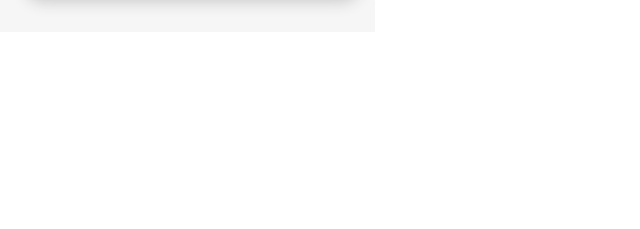
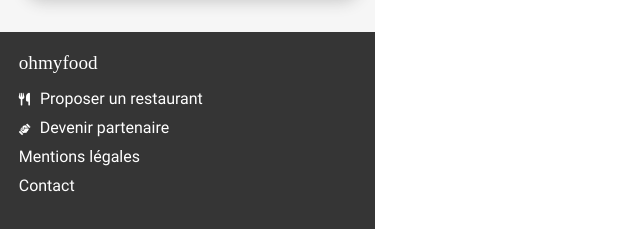
Before and after one commit to Vincmza/VincentManzanera_3_08062021, a website: page index.html in a window 1280 px wide. Shown: the part 2033-2262 px from the top of the page, without its empty margins (0-640 px from the left). Before the commit the page ends 2065 px from the top, so only its background shows below. Drawn offline with Linux system fonts and the light colour scheme; a web font is replaced by a local one.

Commit message:
footer:set up html and scss footer

```diff
--- a/index.html
+++ b/index.html
@@ -109,9 +109,17 @@
               </a>
         </div>
     </main>
+
+    <!-- FOOTER -->
+
     <footer>
-
+        <span class="footer-title">ohmyfood</span>
+        <ul class="footer-infos">
+            <li><i class="fas fa-utensils footer-infos__icon"></i>Proposer un restaurant</li>
+            <li><i class="fas fa-handshake footer-infos__icon--rotate"></i>Devenir partenaire</li>
+            <li>Mentions légales</li>
+            <li><a href="mailto:contact@ohmyfood.fr">Contact</a></li>
+        </ul>
     </footer>
-
 </body>
 </html>
--- a/sass/layout/_footer.scss
+++ b/sass/layout/_footer.scss
@@ -0,0 +1,43 @@
+footer {
+    width:375px;
+    height:197px;
+    //border:1px solid black;
+    display:flex;
+    flex-direction:column;
+    align-items:center;
+    background-color:rgb(53, 53, 53);
+    color: white;
+    .footer-title {
+      width:90%;
+      margin-top:20px;
+      font-family: 'Shrikhand';
+      font-size:1.2em;
+    }
+    .footer-infos {
+      list-style-type: none;
+      display:flex;
+      flex-direction:column;
+      padding-left:0px;
+      margin-top:15px;
+      width:90%;
+      @include get-roboto-font('Regular');
+      font-size:1em;
+      &__icon {
+          margin-right:10px;
+          font-size: 0.8em;
+      }
+      &__icon--rotate {
+          transform: rotate(-45deg);
+          font-size: 0.6em;
+          margin-right:9px;
+          color:white;
+      }
+      li {
+          margin-bottom:10px;
+      }
+      a {
+        color:white;
+        text-decoration-line: none;
+      }
+    }
+  }
```
Also changed, not shown: public/css/style.css, 1 other file.
